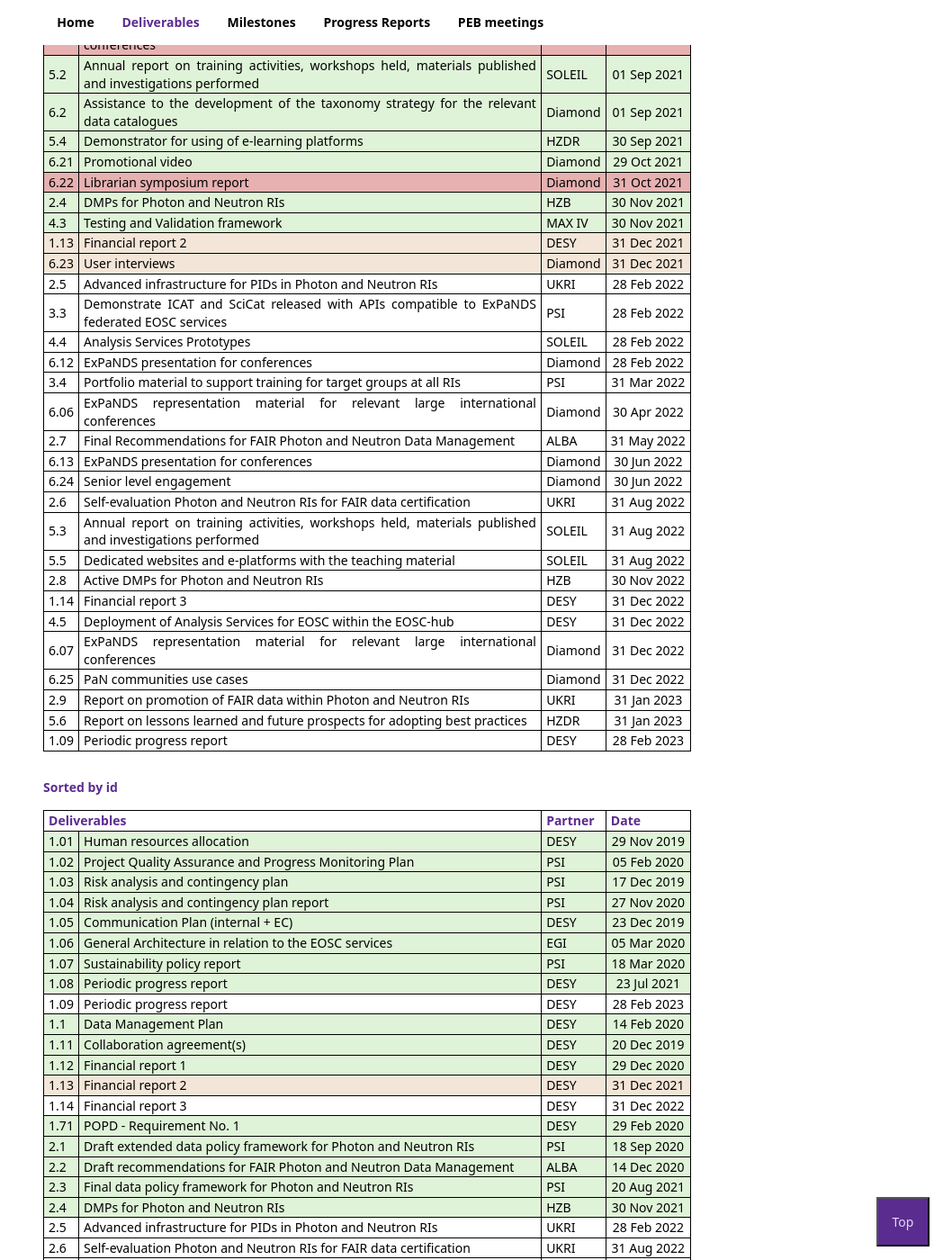
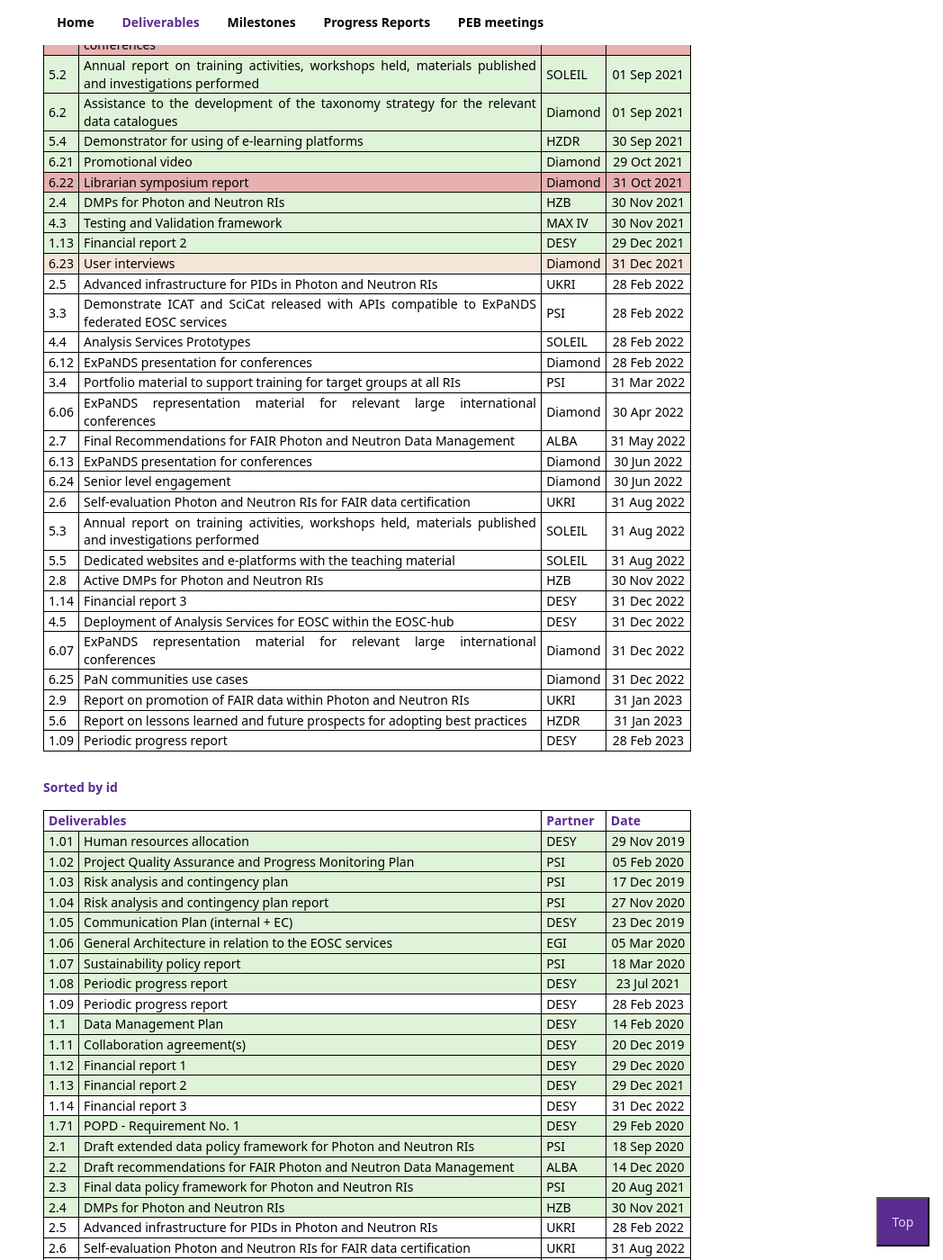
Before and after one commit to ExPaNDS-eu/WP1-reporting, a Jekyll site: the page built from deliverables.html, in a window 1280 px wide and 1400 px high, scrolled down 1190 px. Shown: the whole window at 90% size, without its empty margins (232-1280 px from the left). Built offline with Jekyll 4.4.1, drawn with Linux system fonts in a browser that asks for light colours; some of the changed text lies outside the part shown.

Commit message:
delivery of d1.13

```diff
--- a/_data/deliverables.yml
+++ b/_data/deliverables.yml
@@ -101,10 +101,10 @@
 - id: 1.13
   name: Financial report 2
   partner: DESY
-  date: 2021-12-31
+  date: 2021-12-29
   level: Confidential
   description: Total cumulative expenditure of ExPaNDS partners on the project up to the 31.12.2021.
-  status: pending
+  status: delivered
 
 - id: 1.14
   name: Financial report 3
```
